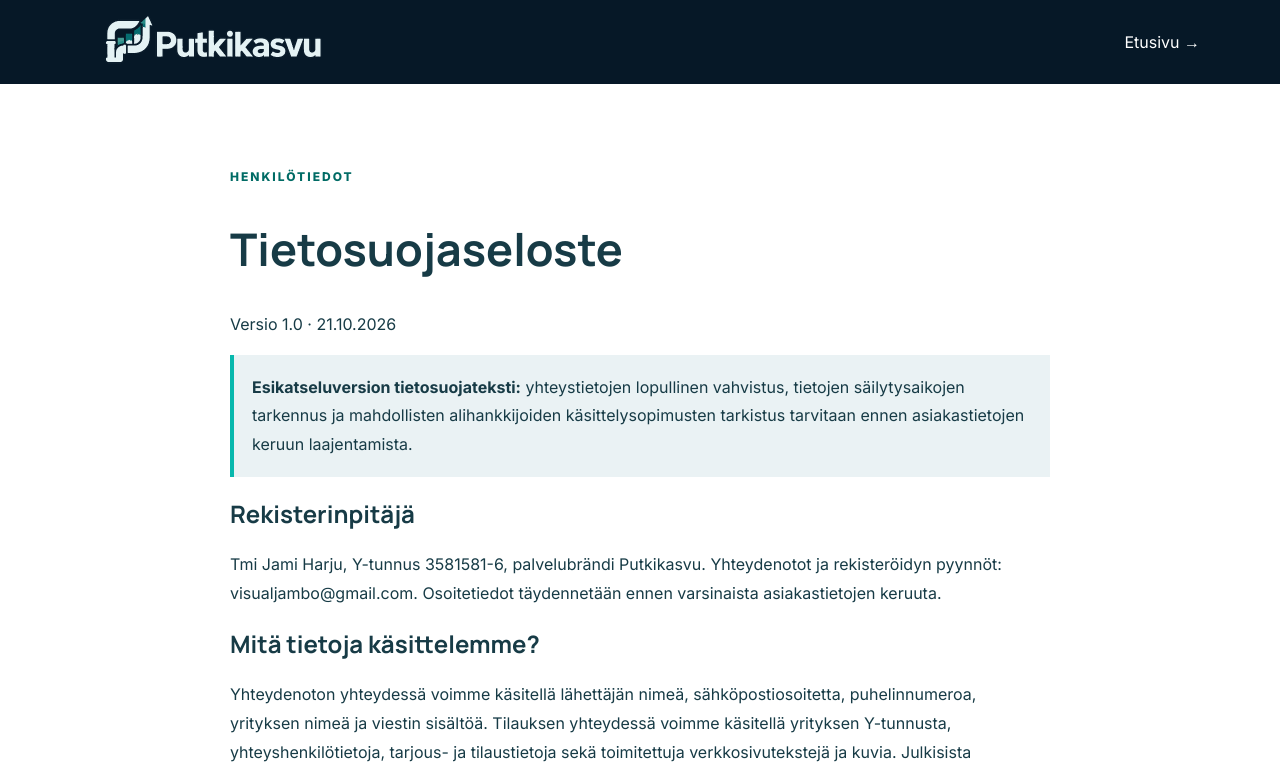
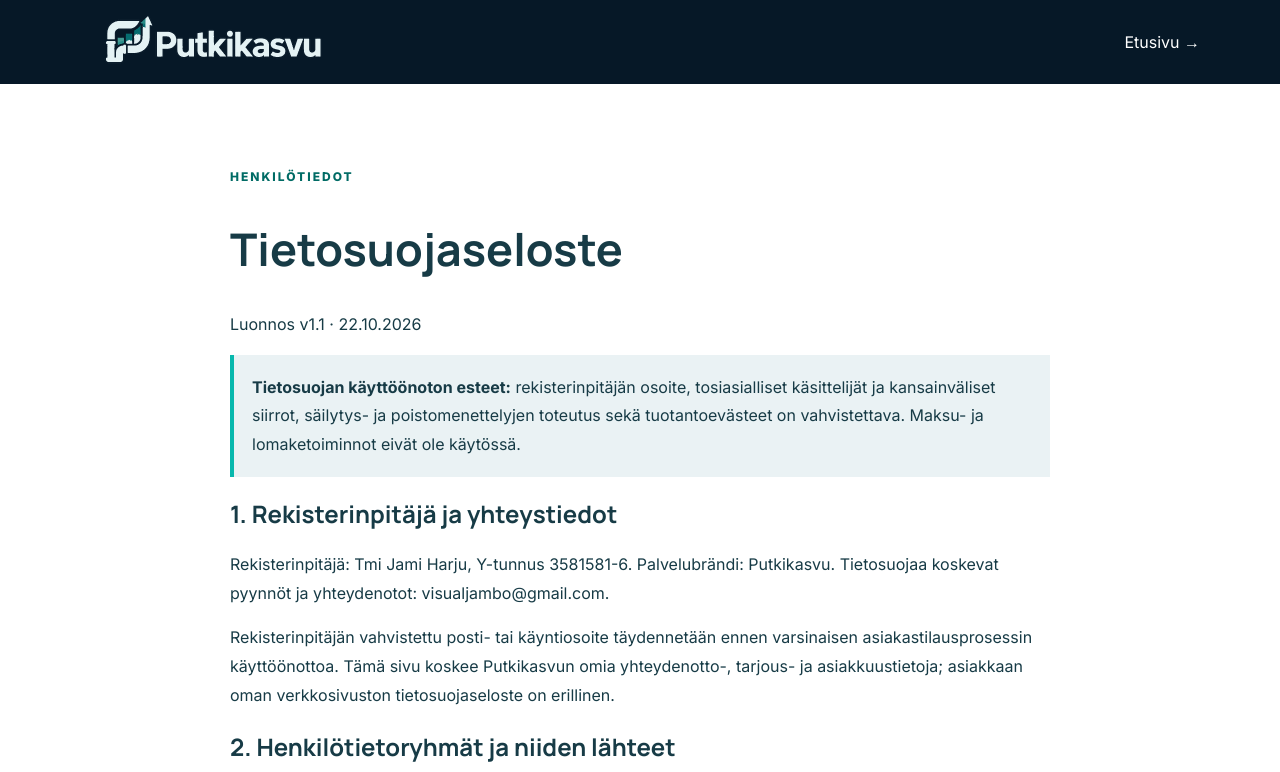
Before and after one commit to Jambovisuaalit/putkikasvu, a Next.js app: page /tietosuoja in a window 1280 px wide. Shown: the top 772 px of the page. Built offline with nearby package versions, Linux system fonts and the light colour scheme.

Commit message:
sales: integrate reviewed B2B and GDPR draft from legal PR

```diff
--- a/app/tietosuoja/page.jsx
+++ b/app/tietosuoja/page.jsx
@@ -1,16 +1,101 @@
 import Link from 'next/link';
 import BrandLogo from '../components/BrandLogo';
-export const metadata={title:'Tietosuojaseloste | Putkikasvu'};
-const sections=[
-['Rekisterinpitäjä','Tmi Jami Harju, Y-tunnus 3581581-6, palvelubrändi Putkikasvu. Yhteydenotot ja rekisteröidyn pyynnöt: visualjambo@gmail.com. Osoitetiedot täydennetään ennen varsinaista asiakastietojen keruuta.'],
-['Mitä tietoja käsittelemme?','Yhteydenoton yhteydessä voimme käsitellä lähettäjän nimeä, sähköpostiosoitetta, puhelinnumeroa, yrityksen nimeä ja viestin sisältöä. Tilauksen yhteydessä voimme käsitellä yrityksen Y-tunnusta, yhteyshenkilötietoja, tarjous- ja tilaustietoja sekä toimitettuja verkkosivutekstejä ja kuvia. Julkisista yrityslähteistä tehtävän liidikartoituksen henkilötietokäsittely ja informointi dokumentoidaan erikseen ennen automatisoitua käyttöönottoa.'],
-['Käsittelyn tarkoitus ja oikeusperuste','Yhteydenottopyyntöjen käsittely perustuu tilanteen mukaan sopimusta edeltäviin toimiin tai oikeutettuun etuun. Tilausten toimittaminen perustuu sopimukseen silloin kun rekisteröity on sopimusosapuoli; yrityksen yhteyshenkilöiden osalta peruste arvioidaan erikseen. Kirjanpitovelvollisuuden toteuttaminen perustuu lakisääteiseen velvoitteeseen. Mahdollisen suoramarkkinoinnin kanavakohtaiset edellytykset ja oikeusperuste määritetään ennen viestien lähettämistä.'],
-['Mistä tiedot saadaan?','Ensisijaisesti henkilöltä itseltään ja hänen edustamaltaan yritykseltä. Mahdollisessa yritysprospektoinnissa tietoja voidaan saada julkisista yritysrekistereistä ja yritysten julkisilta sivuilta. Muualta kuin rekisteröidyltä kerättäville henkilötiedoille sovelletaan tarvittaessa erillistä GDPR 14 artiklan mukaista informointia.'],
-['Tietojen vastaanottajat','Sivuston tekninen hosting käyttää Verceliä. Asiakkaan käyttäessä omaa sähköpostiohjelmaansa viestintään soveltuvat sähköpostipalvelujen käytännöt. Maksaminen on suunniteltu Revolut Pron kautta, mutta verkkosivu ei tällä hetkellä käsittele korttimaksuja tai lähetä maksutietoja. Resend- ja Supabase-palveluja ei ilmoiteta aktiivisiksi henkilötietojen käsittelijöiksi ennen niiden todellista käyttöönottoa.'],
-['Säilytys ja suojaus','Viestit säilytetään vain niin kauan kuin yhteydenotto ja siihen liittyvät mahdolliset oikeutetut tarpeet edellyttävät. Sopimus- ja kirjanpitotiedot säilytetään niihin sovellettavien lakisääteisten velvoitteiden ajan. Konkreettiset viestien säilytysajat ja poistomenettely dokumentoidaan ennen tuotantokäyttöä. Käyttöoikeuksia rajataan tarpeen mukaan.'],
-['Kansainväliset siirrot','Käytettyjen palveluntarjoajien tietojenkäsittelyn sijainnit ja mahdolliset ETA-alueen ulkopuoliset siirrot sekä niihin liittyvät suojatoimet varmistetaan palvelu- ja käsittelysopimuksista ennen asiakastietojen käsittelyn laajentamista.'],
-['Rekisteröidyn oikeudet','Sinulla voi olla oikeus saada pääsy omiin tietoihisi, pyytää oikaisua tai poistamista, rajoittaa käsittelyä, vastustaa sitä ja saada tietyt tiedot siirrettyä. Suoramarkkinoinnin voi aina kieltää. Oikeuksien soveltuvuus riippuu käsittelyperusteesta ja laista. Pyyntö: visualjambo@gmail.com. Voit myös tehdä valituksen tietosuojavaltuutetulle (tietosuoja.fi).'],
-['Evästeet ja analytiikka','Tässä esikatseluversiossa ei ole otettu käyttöön erillistä käyttäjäanalytiikkaa eikä markkinointievästeitä. Mahdolliset palvelun tekniset istunto- ja turvallisuustoiminnot määräytyvät hosting-palvelun toteutuksen mukaan. Jos myöhemmin lisätään ei-välttämättömiä evästeitä, ne arvioidaan ja suostumusratkaisu toteutetaan ennen käyttöönottoa.'],
-['Automatisoitu päätöksenteko','Nykyinen esikatselusivusto ei tee yksittäiseen henkilöön kohdistuvia oikeusvaikutuksia tai vastaavia merkittäviä vaikutuksia aiheuttavia automatisoituja päätöksiä.']
+
+export const metadata = { title: 'Tietosuojaseloste | Putkikasvu' };
+
+const sections = [
+  {
+    title: '1. Rekisterinpitäjä ja yhteystiedot',
+    paragraphs: [
+      'Rekisterinpitäjä: Tmi Jami Harju, Y-tunnus 3581581-6. Palvelubrändi: Putkikasvu. Tietosuojaa koskevat pyynnöt ja yhteydenotot: visualjambo@gmail.com.',
+      'Rekisterinpitäjän vahvistettu posti- tai käyntiosoite täydennetään ennen varsinaisen asiakastilausprosessin käyttöönottoa. Tämä sivu koskee Putkikasvun omia yhteydenotto-, tarjous- ja asiakkuustietoja; asiakkaan oman verkkosivuston tietosuojaseloste on erillinen.'
+    ]
+  },
+  {
+    title: '2. Henkilötietoryhmät ja niiden lähteet',
+    paragraphs: [
+      'Käsiteltäviä tietoja voivat olla yhteyshenkilön nimi, asema, edustettu yritys, työpuhelin, sähköpostiosoite, viestien sisältö, tarjous- ja tilauskeskustelut, hyväksynnät, toimitusaineistot sekä kirjanpitoon välttämättä kuuluvat tiedot. Palvelu ei tällä hetkellä kerää verkkosivustolla lomakkeen kautta maksukorttitietoja.',
+      'Tiedot saadaan ensisijaisesti rekisteröidyltä tai tämän edustamalta yritykseltä sähköpostitse ja sovittujen asiakasprojektien aikana. Julkisista rekistereistä ja yritysten omilta verkkosivuilta hankittavaa henkilöihin yhdistyvää liiditietoa ei oteta automatisoituun markkinointikäyttöön ennen erillistä oikeusperuste-, vastustamis- ja GDPR 14 artiklan informointitarkistusta.'
+    ]
+  },
+  {
+    title: '3. Tarkoitukset ja oikeusperusteet',
+    paragraphs: [
+      'Yhteydenottoihin vastaaminen ja yritysasiakkaan kanssa tehtävän yhteistyön valmistelu: GDPR 6 artiklan 1 kohdan f alakohta (oikeutettu etu asiakassuhteen hoitoon ja asiallisiin yritysyhteydenottoihin). Kun rekisteröity itse on sopimuksen osapuolena, tietojen käsittely sopimuksen tekemiseksi ja täyttämiseksi voi perustua 6 artiklan 1 kohdan b alakohtaan.',
+      'Asiakkaan yhteyshenkilöihin liittyvien tilausten, toimitusten ja hyväksyntöjen hallinta: GDPR 6 artiklan 1 kohdan f alakohta (oikeutettu etu yritysasiakkaan sopimuksen toteuttamiseksi). Laskujen ja kirjanpitoaineiston säilyttäminen: GDPR 6 artiklan 1 kohdan c alakohta (lakisääteinen velvoite). Mahdollinen oikeudellisten vaateiden selvittäminen: 6 artiklan 1 kohdan f alakohta.',
+      'Sähköisen suoramarkkinoinnin edellytykset arvioidaan vastaanottajan ja kanavan mukaan ennen lähetyksiä. Rekisteröity voi aina vastustaa henkilötietojensa käyttöä suoramarkkinointiin. Julkinen yritysyhteystieto ei sellaisenaan poista GDPR:n vaatimuksia.'
+    ]
+  },
+  {
+    title: '4. Oikeutetun edun sisältö',
+    paragraphs: [
+      'Oikeutettu etu on vastata saapuneisiin yrityskyselyihin, tarjota sovittu palvelu, pitää yhteyttä asiakkaan nimeämiin yhteyshenkilöihin ja puolustaa tarvittaessa sopimukseen perustuvia oikeuksia. Käsittely rajataan tarpeellisiin työhön liittyviin yhteystietoihin ja projektisisältöihin. Rekisteröidyn kohtuulliset odotukset, tietojen luonne ja vastustamisoikeus huomioidaan erillisessä oikeutetun edun arvioinnissa ennen laajamittaista prospektointia.'
+    ]
+  },
+  {
+    title: '5. Tietojen vastaanottajat ja käsittelijät',
+    paragraphs: [
+      'Putkikasvun sivuston tekninen hosting on Vercel-alustalla. Sähköpostiviestinnässä käytetään ilmoitettua Gmail-sähköpostiosoitetta. Vain työtehtävän perusteella oikeutetut henkilöt ja tarvittavat palveluntarjoajat saavat käsitellä tietoja omien rooliensa mukaisesti.',
+      'Resend-, Supabase- ja Revolut-palveluita ei tässä selosteessa ilmoiteta aktiivisiksi sivuston lomake-, tietokanta- tai maksunkäsittelijöiksi: näitä toimintoja ei ole otettu käyttöön nykyisessä staattisessa julkaisuehdokkaassa. Kunkin tosiasiallisesti käytetyn palvelun rooli, sopimusehdot ja mahdolliset alikäsittelijät dokumentoidaan käsittelyrekisteriin ennen tietovirtojen laajentamista.'
+    ]
+  },
+  {
+    title: '6. Säilytysajat ja poistaminen',
+    paragraphs: [
+      'Vastaamatta jääneet tai kauppaan johtamattomat tavalliset yhteydenotot: tavoitesäilytysaika enintään 12 kuukautta viimeisestä merkityksellisestä yhteydenotosta, ellei aiempi poistopyyntö, avoin riita tai muu perusteltu tarve edellytä muuta. Myyntiä koskevaa kieltoa varten voidaan säilyttää vain välttämätön estomerkintä niin kauan kuin se on tarpeen kiellon noudattamiseksi; tarve tarkistetaan vuosittain.',
+      'Asiakkaan sopimus- ja projektiviestintä: sopimuksen ajan ja lähtökohtaisesti kolme vuotta sen päättymisestä, jos säilyttäminen on tarpeellista oikeudellisten vaateiden selvittämiseksi. Julkaisua varten toimitetut ylimääräiset kopiot kuvista ja työaineistoista: lähtökohtaisesti poistetaan 90 päivän kuluttua hyväksytystä luovutuksesta, ellei säilytyksestä tai ylläpidosta ole erikseen sovittu tai aineistoa tarvita vireillä olevaan selvitykseen.',
+      'Kirjanpidon tositteet ja liiketapahtumiin liittyvä kirjeenvaihto säilytetään vähintään kuusi vuotta sen vuoden lopusta, jonka aikana tilikausi päättyi. Tilinpäätökset, kirjanpidot ja muut kirjanpitolain 2 luvun 10 §:ssä mainitut aineistot säilytetään vähintään kymmenen vuotta tilikauden päättymisestä. Näitä aikoja ei sovelleta automaattisesti kaikkeen asiakasviestintään.',
+      'Edellä olevat ajat ovat käyttöönottosuunnitelman mukaisia käsittelylinjauksia. Todelliset sähköposti-, varmuuskopio- ja hostingpalvelujen poistokäytännöt on varmennettava ja toteutettava ennen käsittelyn laajentamista; varmuuskopioita ei luvata poistuviksi välittömästi.'
+    ]
+  },
+  {
+    title: '7. Kansainväliset tietojen siirrot',
+    paragraphs: [
+      'Hosting- ja sähköpostipalveluntarjoajien käsittelysijainnit ja mahdolliset siirrot Euroopan talousalueen ulkopuolelle riippuvat todellisista sopimuksista ja käytetyistä alikäsittelijöistä. Mahdollisen siirron oikeusperusteena on tarvittaessa EU:n tietosuojan riittävyyspäätös tai hyväksytyt vakiosopimuslausekkeet ja muut vaadittavat suojatoimet. Siirtoperusteet ja mahdollisuus saada niistä lisätietoja vahvistetaan rekisteröidylle ennen tuotantokäyttöön liittyvän käsittelyn laajentamista.'
+    ]
+  },
+  {
+    title: '8. Tietoturva',
+    paragraphs: [
+      'Tietoja käsitellään tarkoitukseen rajatuin käyttöoikeuksin. Käyttöoikeuksia ja säilytysaikoja arvioidaan säännöllisesti. Sovellettavat salaus-, tunnistautumis-, varmuuskopiointi- ja lokikäytännöt arvioidaan todellisten palveluiden perusteella; tälle sivulle ei kirjata vahvistamattomia teknisiä turvallisuusväitteitä.'
+    ]
+  },
+  {
+    title: '9. Rekisteröidyn oikeudet',
+    paragraphs: [
+      'Rekisteröidyllä on sovellettavan lain edellytyksin oikeus saada tietoa käsittelystä, tutustua tietoihinsa, vaatia epätarkkojen tietojen oikaisua ja tietojen poistamista, rajoittaa käsittelyä, vastustaa oikeutettuun etuun perustuvaa käsittelyä sekä saada tietyissä tapauksissa tiedot siirrettyä. Suoramarkkinointia voi vastustaa milloin tahansa ilman erillistä perustelua.',
+      'Pyynnöt lähetetään osoitteeseen visualjambo@gmail.com. Henkilöllisyys voidaan varmistaa suhteellisin keinoin. Pyyntöihin vastataan lähtökohtaisesti kuukauden kuluessa GDPR:n mukaisesti. Rekisteröity voi tehdä valituksen tietosuojavaltuutetun toimistolle: tietosuoja.fi.'
+    ]
+  },
+  {
+    title: '10. Asiakkaidemme sivustojen henkilötiedot',
+    paragraphs: [
+      'Putkikasvu on itsenäinen rekisterinpitäjä omissa tarjous-, yhteydenotto- ja asiakkuustoiminnoissaan. Kun asiakas käyttää toimitettua verkkosivustoa ja päättää kävijöiden henkilötietojen keräämisestä, asiakas vastaa näistä käsittelyn tarkoituksista ja oikeusperusteista rekisterinpitäjänä.',
+      'Jos Putkikasvu pääsee ylläpidossa asiakkaan kävijätietoihin, lomakeviesteihin tai henkilötietoihin asiakkaan lukuun, osapuolten on määriteltävä roolit ja tehtävä tarvittaessa kirjallinen GDPR 28 artiklan mukainen käsittelysopimus ennen työn aloittamista. Asiakkaan oman sivuston tietosuojaselostetta ei korvata tällä Putkikasvun selosteella.'
+    ]
+  },
+  {
+    title: '11. Evästeet ja automaattinen päätöksenteko',
+    paragraphs: [
+      'Putkikasvun tarkasteltu sivustolähdekoodi ei sisällä erillistä markkinointianalytiikkaa tai evästebanneria. Tuotantoalustan mahdolliset tekniset evästeet ja lokit on vielä tarkistettava. Jos käyttöön otetaan muita kuin välttämättömiä evästeitä tai vastaavia tunnisteita, niitä ei aseteta ennen lain edellyttämää informointia ja suostumusta.',
+      'Tällä staattisella sivustolla ei tehdä rekisteröityyn kohdistuvia GDPR 22 artiklassa tarkoitettuja yksinomaan automaattiseen käsittelyyn perustuvia päätöksiä.'
+    ]
+  },
+  {
+    title: '12. Selosteen muuttaminen',
+    paragraphs: [
+      'Seloste päivitetään, kun käytetyt käsittelytavat tai palveluntarjoajat muuttuvat. Merkittävistä muutoksista informoidaan rekisteröityjä soveltuvan lain edellyttämällä tavalla.'
+    ]
+  }
 ];
-export default function Privacy(){return <><header className="nav"><div className="wrap"><BrandLogo /><Link href="/">Etusivu →</Link></div></header><main id="main-content" tabIndex={-1} className="wrap legal"><p className="eyebrow eyebrow-on-light">Henkilötiedot</p><h1>Tietosuojaseloste</h1><p>Versio 1.0 · 21.10.2026</p><p className="warning"><strong>Esikatseluversion tietosuojateksti:</strong> yhteystietojen lopullinen vahvistus, tietojen säilytysaikojen tarkennus ja mahdollisten alihankkijoiden käsittelysopimusten tarkistus tarvitaan ennen asiakastietojen keruun laajentamista.</p>{sections.map(([h,p])=><section key={h}><h2>{h}</h2><p>{p}</p></section>)}</main></>}
+
+export default function Privacy() {
+  return <><header className="nav"><div className="wrap"><BrandLogo /><Link href="/">Etusivu →</Link></div></header>
+    <main id="main-content" tabIndex={-1} className="wrap legal">
+      <p className="eyebrow eyebrow-on-light">Henkilötiedot</p>
+      <h1>Tietosuojaseloste</h1>
+      <p>Luonnos v1.1 · 22.10.2026</p>
+      <p className="warning"><strong>Tietosuojan käyttöönoton esteet:</strong> rekisterinpitäjän osoite, tosiasialliset käsittelijät ja kansainväliset siirrot, säilytys- ja poistomenettelyjen toteutus sekä tuotantoevästeet on vahvistettava. Maksu- ja lomaketoiminnot eivät ole käytössä.</p>
+      {sections.map(({title,paragraphs})=><section key={title}><h2>{title}</h2>{paragraphs.map(p=><p key={p}>{p}</p>)}</section>)}
+    </main></>;
+}
```
